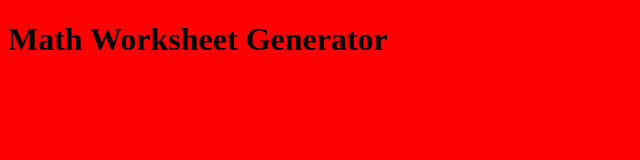
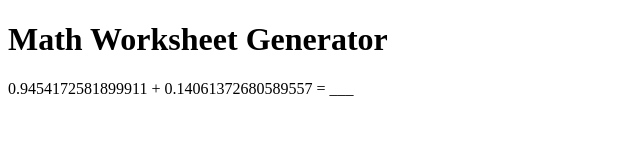
Before and after one commit to RobertAKARobin/math_worksheet_generator, a plain HTML site: page index.html in a window 1280 px wide. Shown: the whole page, without its empty margins (0-640 px from the left). Drawn offline with Linux system fonts and the light colour scheme.

Commit message:
Generates math problem with big decimal numbers

```diff
--- a/index.html
+++ b/index.html
@@ -7,5 +7,8 @@
   </head>
   <body>
     <h1>Math Worksheet Generator</h1>
+    <div id="problem">
+
+    </div>
   </body>
 </html>
--- a/script.js
+++ b/script.js
@@ -1,5 +1,7 @@
 var main = function(){
-  $("body").css("background-color", "red");
+  var firstNumber = Math.random();
+  var secondNumber = Math.random();
+  $("#problem").html(firstNumber + " + " + secondNumber + " = ___");
 }
 
 $(document).ready(main);
```
